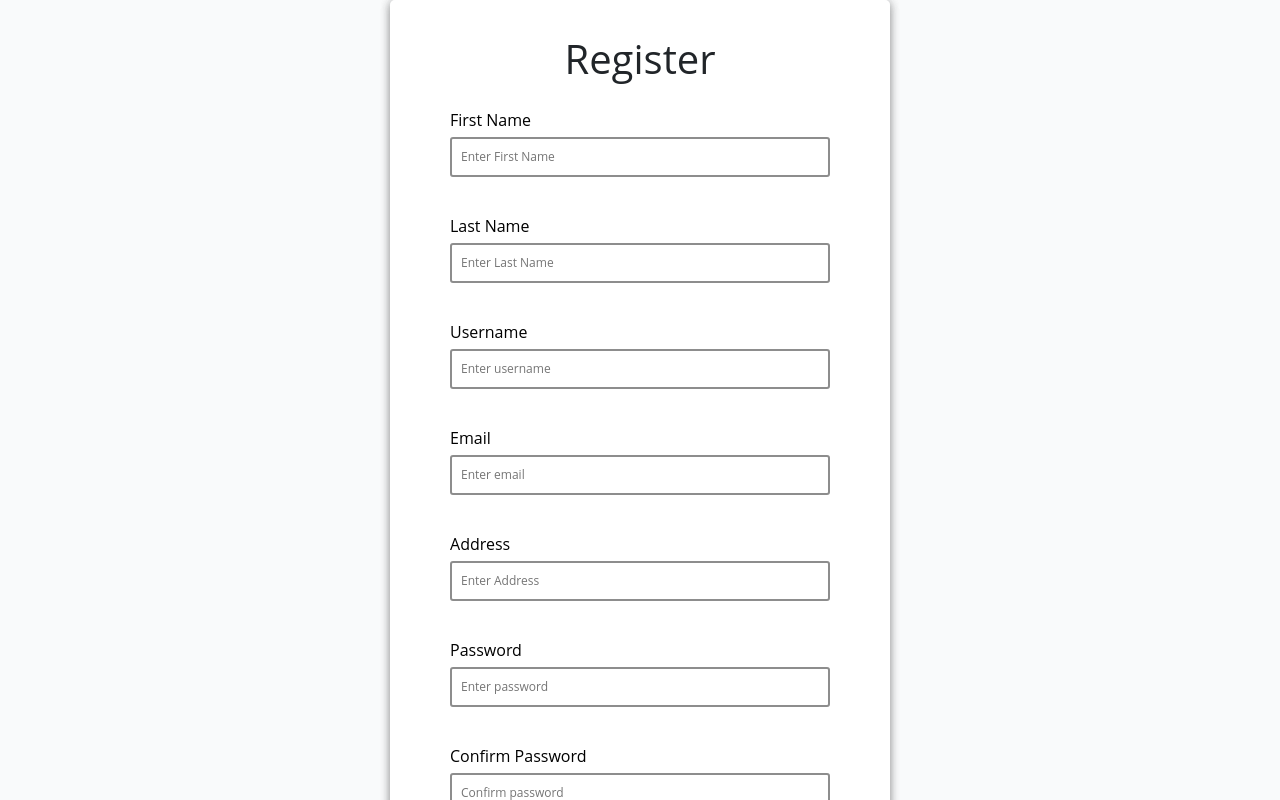
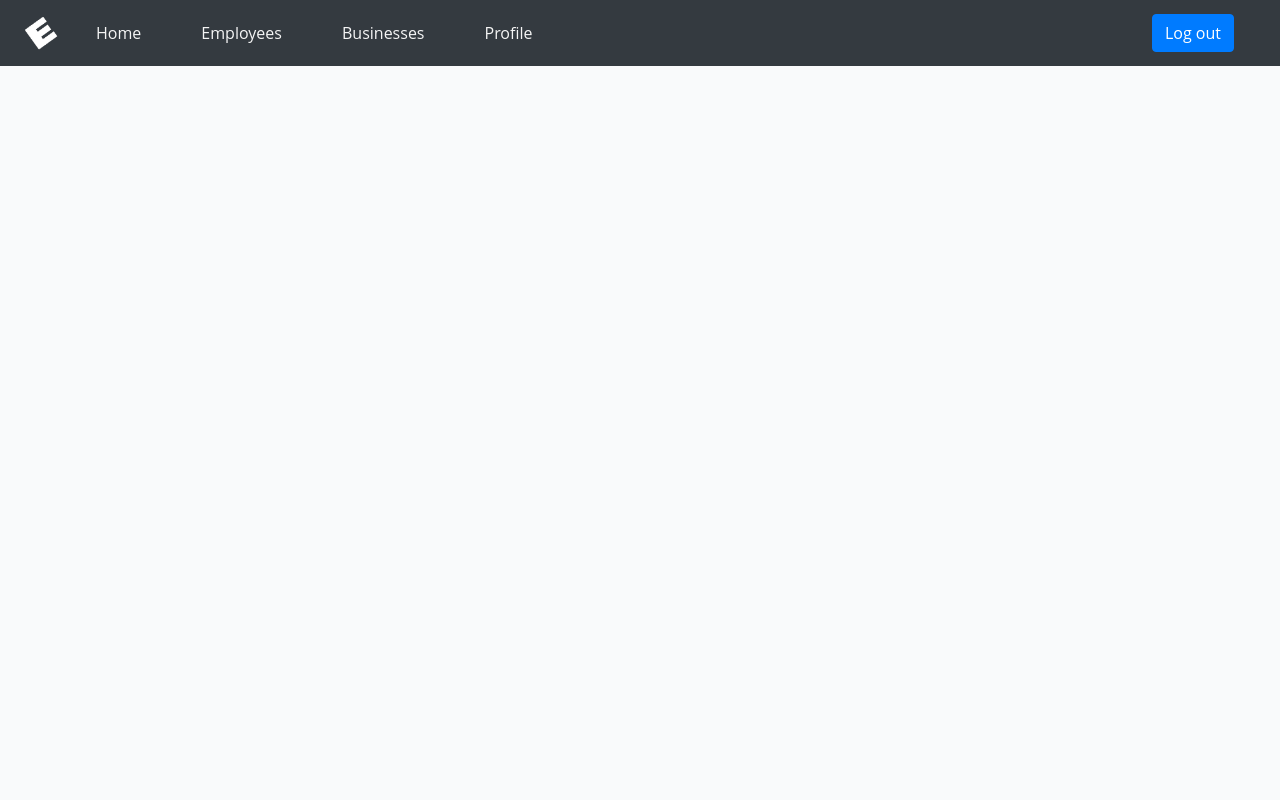
Before and after one commit to RMIT-SEPT/majorproject-1-fri-10-30-4, a React (Create React App) app in the folder FrontEnd/major-project/: page /registration in a window 1280 px wide. Shown: the top 800 px of the page. Built offline with nearby package versions, Linux system fonts and the light colour scheme.

Commit message:
Fixed some styling issues

```diff
--- a/FrontEnd/major-project/public/index.html
+++ b/FrontEnd/major-project/public/index.html
@@ -3,8 +3,14 @@
     <head>
         <link rel="stylesheet" href="https://stackpath.bootstrapcdn.com/bootstrap/4.3.1/css/bootstrap.min.css">
     </head>
+    <style>
+        .main {
+            height: 100%;
+            width: 100%;
+        }
+    </style>
     <body>
-        <div id="root"></div>
+        <div class="main" id="root"></div>
         <script src="index.pack.js"></script>
     </body>
 </html>
--- a/FrontEnd/major-project/src/App.js
+++ b/FrontEnd/major-project/src/App.js
@@ -8,7 +8,7 @@ class App extends Component {
   constructor(){
     super()
     this.state = {
-      adminLoggedIn: false
+      adminLoggedIn: true
     };
   }
 
--- a/FrontEnd/major-project/src/components/user/RegistrationForm.js
+++ b/FrontEnd/major-project/src/components/user/RegistrationForm.js
@@ -17,32 +17,32 @@ class RegistrationForm extends Component{
 
                 <div class="comps">
                   <label for="fname">First Name</label>
-                  <input type="text" id="first name" placeholder="Enter First Name" required/>
+                  <input type="text" id="first name" placeholder="Enter First Name" />
                   <small>Error </small>
                 </div>
                 <div class="comps">
                   <label for="lname">Last Name</label>
-                  <input type="text" id="last name" placeholder="Enter Last Name" required/>
+                  <input type="text" id="last name" placeholder="Enter Last Name" />
                   <small>Error </small>
                 </div>
                 <div class="comps">
                   <label for="username">Username</label>
-                  <input type="text" id="username" placeholder="Enter username" required/>
+                  <input type="text" id="username" placeholder="Enter username" />
                   <small>Error</small>
                 </div>
                 <div class="comps">
                   <label for="email">Email</label>
-                  <input type="text" id="email" placeholder="Enter email" required/>
+                  <input type="text" id="email" placeholder="Enter email" />
                   <small>Error </small>
                 </div>
                 <div class="comps">
                   <label for="address">Address</label>
-                  <input type="text" id="address" placeholder="Enter Address" required/>
+                  <input type="text" id="address" placeholder="Enter Address" />
                   <small>Error </small>
                 </div>
                 <div class="comps">
                   <label for="password">Password</label>
-                  <input type="password" id="password" placeholder="Enter password" required/>
+                  <input type="password" id="password" placeholder="Enter password" />
                   <small>Error </small>
                 </div>
                 <div class="comps">
--- a/FrontEnd/major-project/src/css/EmployeeList.css
+++ b/FrontEnd/major-project/src/css/EmployeeList.css
@@ -1,6 +1,4 @@
-.main {
-    margin-left: 30px;
-}
+
 
 .title {
     margin-top:20px;
--- a/FrontEnd/major-project/src/css/EmployeePage.css
+++ b/FrontEnd/major-project/src/css/EmployeePage.css
@@ -1,13 +1,7 @@
-.main {
-    margin-top: 20px;
-    margin-bottom: 20px;
-    margin-left: 100px;
-    margin-right: 100px;
-}
 
 .column {
-    float: left;
-    width: 15%;
+    padding-left: 50px;
+    width: 30%;
   }
 
 .title {
--- a/FrontEnd/major-project/src/css/Login.css
+++ b/FrontEnd/major-project/src/css/Login.css
@@ -19,9 +19,9 @@
     box-shadow: 0 2px 10px rgba(43, 42, 42, 0.3);
     border-radius: 5px;
   }
-  body {
+  .body {
     background-color: #f9fafb;
-    display: flex;
+    display: block;
     align-items: center;
     justify-content: center;
     font-family: "Open Sans", sans-serif;
```
Also changed, not shown: FrontEnd/major-project/src/index.js (line endings or trailing spaces).
